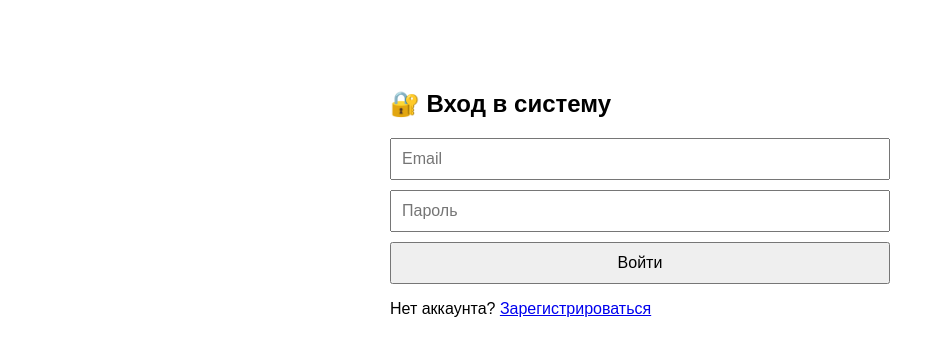
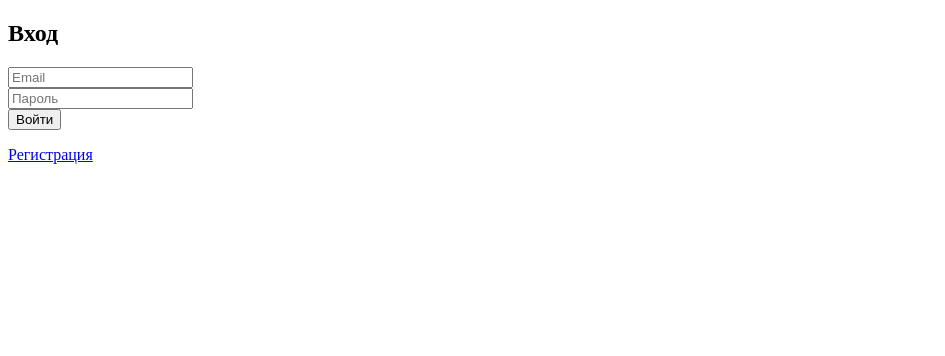
Before and after one commit to nezy1103/123, a PHP site: template src/views/login.php in a window 1280 px wide. Shown: the top 356 px of the page, without its empty margins (0-945 px from the left). Run offline with PHP 8.4, Linux system fonts and the light colour scheme; the template is opened without the code that fills it, so the values that code supplies are empty.

Commit message:
Update login.php

```diff
--- a/src/views/login.php
+++ b/src/views/login.php
@@ -1,28 +1,9 @@
-<!DOCTYPE html>
-<html lang="ru">
-<head>
-    <meta charset="UTF-8">
-    <title>Вход в систему</title>
-    <style>
-        body { font-family: Arial, sans-serif; max-width: 500px; margin: 50px auto; padding: 20px; }
-        form { display: flex; flex-direction: column; gap: 10px; }
-        input, button { padding: 10px; font-size: 16px; }
-        .error { color: red; }
-    </style>
-</head>
-<body>
-    <h2>🔐 Вход в систему</h2>
-
-    <?php if (isset($error)): ?>
-        <p class="error"><?= htmlspecialchars($error) ?></p>
-    <?php endif; ?>
-
-    <form method="POST" action="/auth/login">
-        <input type="email" name="email" placeholder="Email" required>
-        <input type="password" name="password" placeholder="Пароль" required>
-        <button type="submit">Войти</button>
-    </form>
-
-    <p>Нет аккаунта? <a href="/auth/register">Зарегистрироваться</a></p>
-</body>
-</html>
+<!DOCTYPE html><html lang="ru"><head><meta charset="UTF-8"><title>Вход</title></head><body>
+<h2> Вход</h2><?php if(isset($e))echo"<p style=color:red>$e</p>";?>
+<form method="POST" action="/auth/login">
+<input type="email" name="email" placeholder="Email" required><br>
+<input type="password" name="password" placeholder="Пароль" required><br>
+<button type="submit">Войти</button>
+</form>
+<p><a href="/auth/register">Регистрация</a></p>
+</body></html>
```
